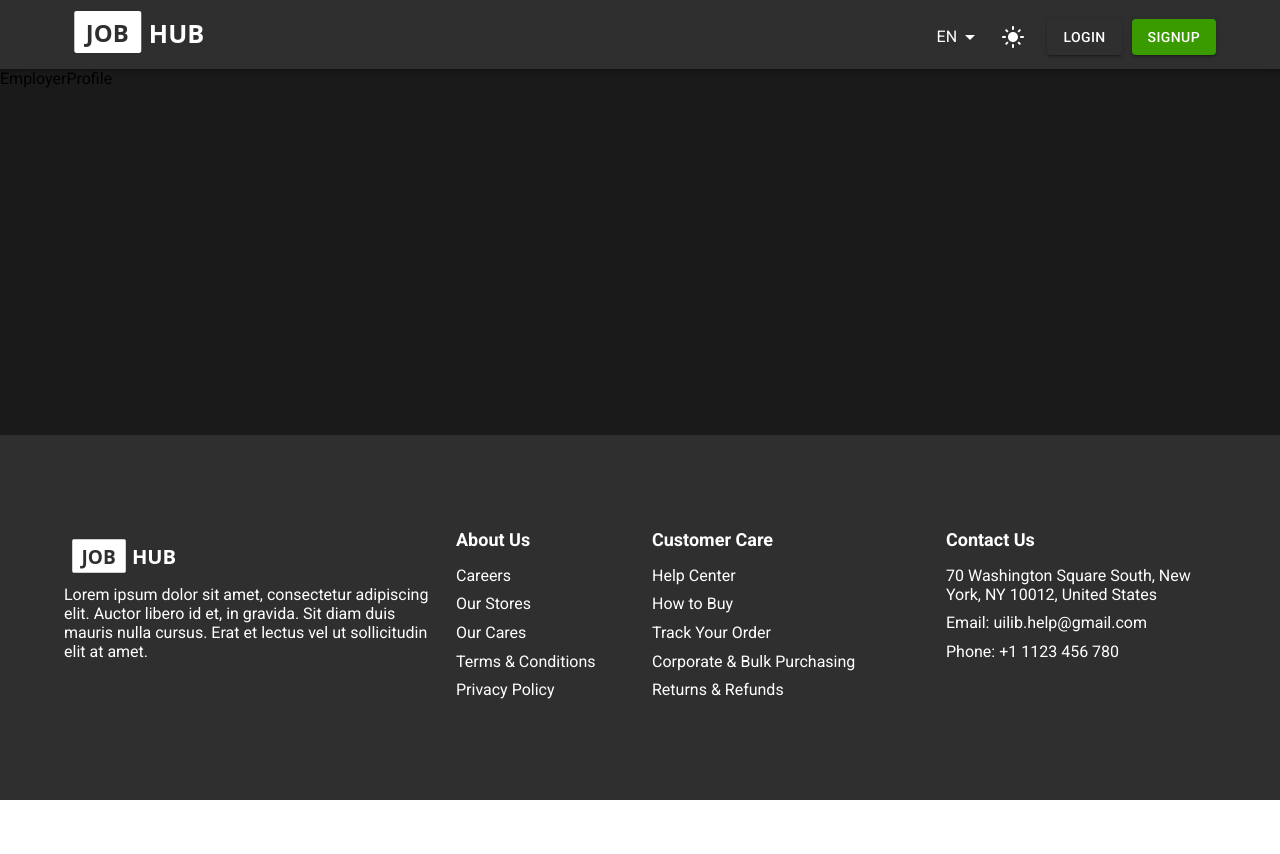
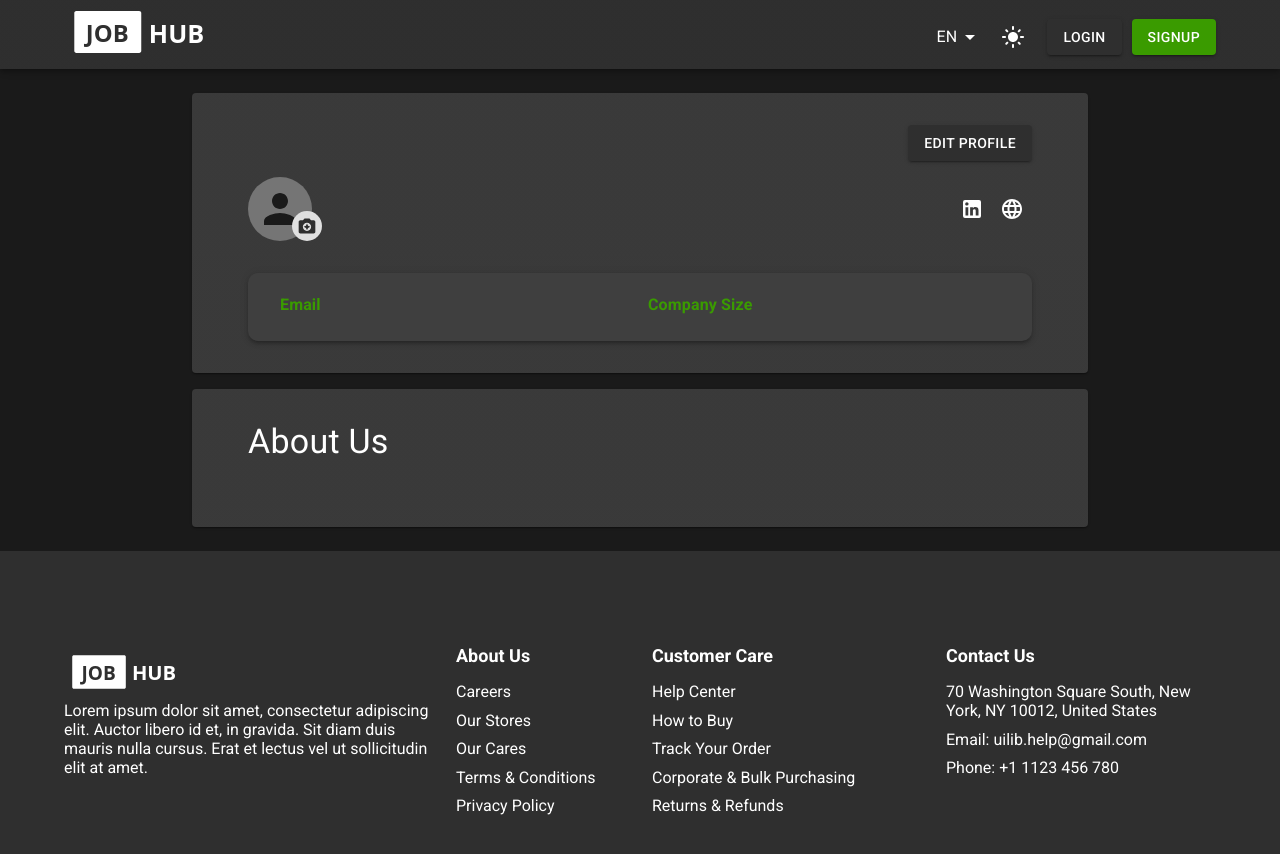
Before and after one commit to mhdalihoria/job-hub, a Next.js app: page /profile in a window 1280 px wide. Shown: the top 854 px of the page. Before the commit the page ends 800 px from the top, so only its background shows below. Built offline with nearby package versions, Linux system fonts and the light colour scheme; no server answers.

Commit message:
Add Data Using Appropriate Components

```diff
--- a/page-sections/profile/EmployerProfile.jsx
+++ b/page-sections/profile/EmployerProfile.jsx
@@ -1,9 +1,60 @@
-import React from 'react'
+import React from "react";
+import { Grid, styled } from "@mui/material";
+import ProfileIntro from "@/components/user-profile/ProfileIntro";
+import ProfileInfoBlock from "@/components/user-profile/ProfileInfoBlock";
+import ProfileSkillsBlock from "@/components/user-profile/ProfileSkillsBlock";
 
-const EmployerProfile = () => {
+//--------------------------------------------------------------
+//--------------------------------------------------------------
+
+const ProfileContainer = styled("div")(({ theme }) => ({
+  width: "70%",
+  margin: "1.5rem auto",
+}));
+
+//--------------------------------------------------------------
+//--------------------------------------------------------------
+
+const EmployerProfile = ({ userData }) => {
+  // Profile Intro Arrays (start) ------------------------------
+  const userIntroduction = [
+    { title: "Email", value: userData.email },
+    { title: "Company Size", value: userData.companySize },
+    userData.phoneNum && { title: "Phone No.", value: userData.phoneNum },
+  ].filter(Boolean); //the filter method at the end, removes any falsy values from the array, ensuring that there's no entries with empty values.
+
+  const userLinks = [
+    {
+      type: "linkedin",
+      title: "LinkedIn Profile",
+      link: userData.linkedInLink,
+    },
+    {
+      type: "website",
+      title: "Company Website",
+      link: userData.websiteLink,
+    },
+  ].filter(Boolean);
+  // Profile Intro Arrays (end) ----------------------------------
+
+  const userDescription = [{ description: userData.companyDescription }];
+
   return (
-    <div>EmployerProfile</div>
-  )
-}
+    <ProfileContainer>
+      <ProfileIntro
+        userIntroduction={userIntroduction}
+        userTitle={userData.companyData && userData.companyData[0].companyName}
+        userSubTitle={
+          userData.companyData && userData.companyData[0].companyIndustry
+        }
+        userLinks={userLinks}
+      />
+      <ProfileInfoBlock
+        sectionTitle={"About Us"}
+        sectionData={userDescription}
+      />
+    </ProfileContainer>
+  );
+};
 
-export default EmployerProfile
+export default EmployerProfile;
```
